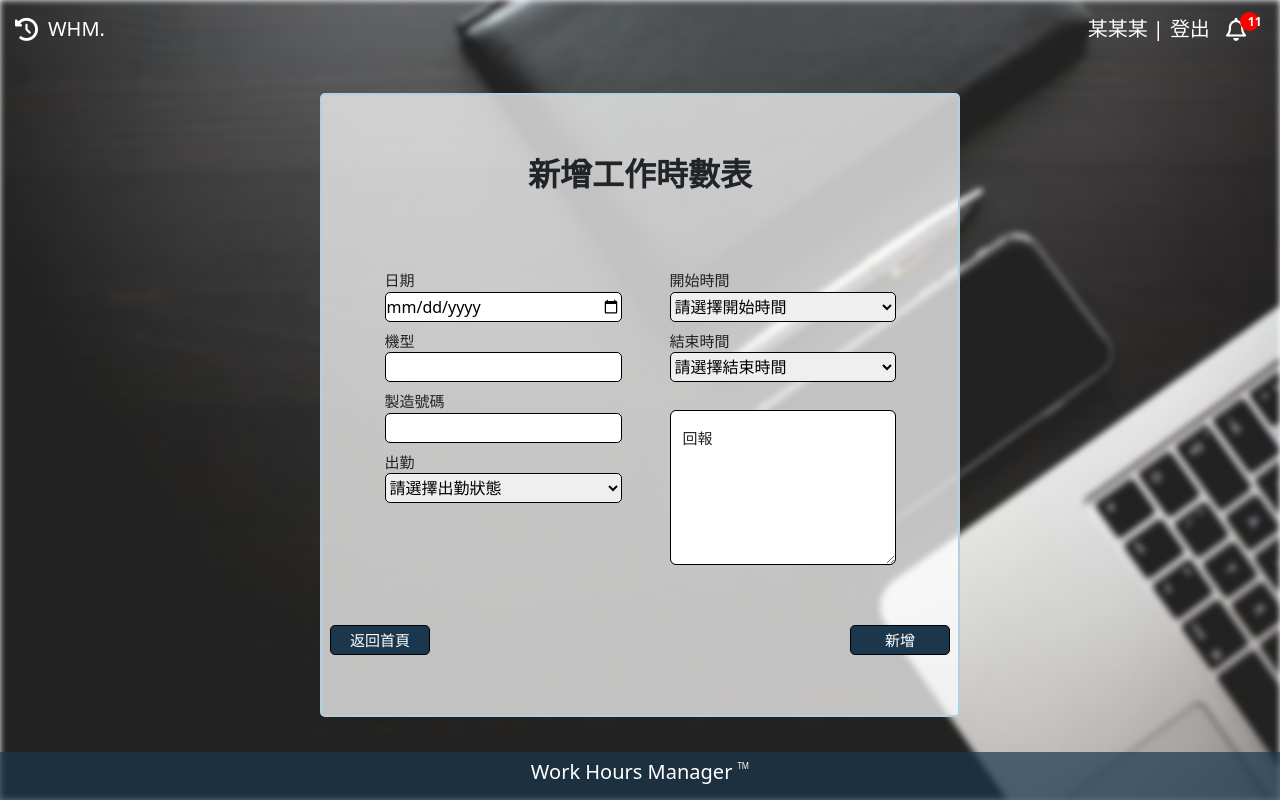
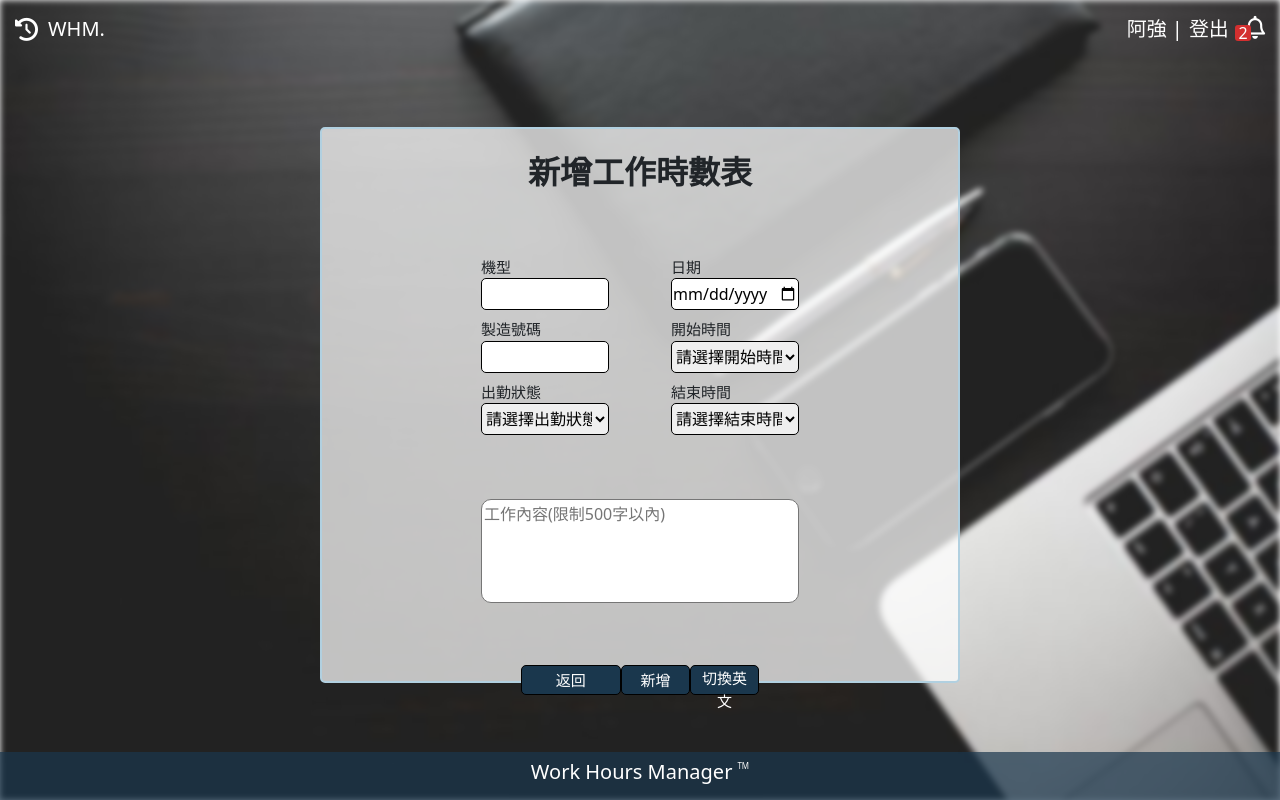
Before and after one commit to JaimeDeng/WorkHoursManagerFrontEnd, a Vue app: page /emploAddWorkInfo in a window 1280 px wide. Built offline with nearby package versions, Linux system fonts and the light colour scheme.

Commit message:
update:1.修改員工首頁 2.修改新增工時表 3.nav通知欄顯示新增

```diff
--- a/src/components/EmploAddWorkInfo.vue
+++ b/src/components/EmploAddWorkInfo.vue
@@ -1,152 +1,146 @@
 <script>
 import { RouterLink, RouterView } from 'vue-router'
+export default (await import('vue')).defineComponent({
+data() {
+  return{
+        addTitle:"新增工作時數表",
+        type:"機型",
+        caseNo:"製造號碼",
+        status:"出勤狀態",
+        selectStatus:"請選擇出勤狀態",
+        date:"日期",
+        satrtTime:"開始時間",
+        selectStartTime:"請選擇開始時間",
+        endTime:"結束時間",
+        selectEndTime:"請選擇結束時間",
+        back:"返回",
+        commit:"新增",
+        detailPlaceHolder:"工作內容(限制500字以內)",
+        changeLangBtn:"切換英文",
+        changeLang:false,
+
+        statusOptions:[
+        {label : "出勤" , value : "1"},
+        {label : "公假" , value : "2"},
+        {label : "病假" , value : "3"},
+        {label : "事假" , value : "4"},
+        {label : "特休" , value : "5"},
+        {label : "工傷" , value : "6"},
+        {label : "天災" , value : "7"}],
+        timeOptions:[]
+    }
+},
+methods: {
+    changeLanguage(){
+        if(this.changeLang === false){
+            this.addTitle = "New Timesheet";
+            this.type = "Type";
+            this.caseNo = "Case no";
+            this.status = "Attendance";
+            this.selectStatus = "Select attendence status";
+            this.date = "Date";
+            this.satrtTime = "Start time";
+            this.selectStartTime = "Select start time";
+            this.endTime = "End time";
+            this.selectEndTime = "Select end time";
+            this.back = "Back";
+            this.commit = "Commit";
+            this.changeLangBtn = "Chinese";
+            this.detailPlaceHolder = "Detail (Your space is limited to 500 characters)";
+            this.changeLang = true;
+        }else{
+            this.addTitle = "新增工作時數表";
+            this.type = "機型";
+            this.caseNo = "製造號碼";
+            this.status = "出勤狀態";
+            this.selectStatus = "請選擇出勤狀態";
+            this.date = "日期";
+            this.satrtTime = "開始時間";
+            this.selectStartTime = "請選擇開始時間";
+            this.endTime = "結束時間";
+            this.selectEndTime = "請選擇結束時間";
+            this.back = "返回";
+            this.commit = "新增";
+            this.changeLangBtn = "切換英文";
+            this.detailPlaceHolder = "工作內容(限制500字以內)";
+            this.changeLang = false;
+        }
+    }
+},
+mounted() {
+    //建構時間option
+    let time = "";
+    let hours = 0;
+    let minutes = "00";
+    let count = 1;
+    while(count < 50){
+        if(hours < 10){
+            time = "0" + hours.toString() + ":" + minutes;
+        }else{
+            time = hours.toString() + ":" + minutes;
+        }
+        if(minutes === "00"){
+            minutes = "30";
+        }else{
+            minutes = "00";
+        }
+        this.timeOptions.push({label : time , value : time});
+        if(count%2 === 0){
+            hours++;
+        }
+        count++;
+    }
+}
+})
 </script>
 <template>
     <div class="main">
         <div class="add">
-            <h4>新增工作時數表</h4>
+            <h4>{{ addTitle }}</h4>
             <!-- 填寫區 -->
             <div class="area1">
                 <!-- 左側填寫區 -->
                 <div class="info">
-                    <label for="date">日期</label>
-                    <input type="date" id="date">
-                    <label for="type">機型</label>
+                    <label for="type">{{ type }}</label>
                     <input type="text" id="type">
-                    <label for="productNum">製造號碼</label>
-                    <input type="text" id="productNum">
-                    <label for="">出勤</label>
+                    <label for="caseNo">{{ caseNo }}</label>
+                    <input type="text" id="caseNo">
+                    <label for="">{{ status }}</label>
                     <select>
-                        <option selected>請選擇出勤狀態</option>
-                        <option value="1">出勤</option>
-                        <option value="2">公假</option>
-                        <option value="3">病假</option>
-                        <option value="4">事假</option>
-                        <option value="5">特休</option>
-                        <option value="6">工傷</option>
-                        <option value="7">天災</option>
+                        <option selected>{{ selectStatus }}</option>
+                        <option v-for="(option , index) in statusOptions" :value="option.value" :key="index">{{option.label}}</option>
                     </select>
                 </div>
                 <!-- 右側填寫區 -->
-                <div class="detail">
-                    <label for="">開始時間</label>
-                    <select>
-                        <option selected>請選擇開始時間</option>
-                        <option value="1">00:00</option>
-                        <option value="2">00:30</option>
-                        <option value="3">01:00</option>
-                        <option value="4">01:30</option>
-                        <option value="5">02:00</option>
-                        <option value="6">02:30</option>
-                        <option value="7">03:00</option>
-                        <option value="8">03:30</option>
-                        <option value="9">04:00</option>
-                        <option value="10">04:30</option>
-                        <option value="11">05:00</option>
-                        <option value="12">05:30</option>
-                        <option value="13">06:00</option>
-                        <option value="14">06:30</option>
-                        <option value="15">07:00</option>
-                        <option value="16">07:30</option>
-                        <option value="17">08:00</option>
-                        <option value="18">08:30</option>
-                        <option value="19">09:00</option>
-                        <option value="20">09:30</option>
-                        <option value="21">10:00</option>
-                        <option value="22">10:30</option>
-                        <option value="23">11:00</option>
-                        <option value="24">11:30</option>
-                        <option value="25">12:00</option>
-                        <option value="26">12:30</option>
-                        <option value="27">13:00</option>
-                        <option value="28">13:30</option>
-                        <option value="29">14:00</option>
-                        <option value="1">14:30</option>
-                        <option value="2">15:00</option>
-                        <option value="3">15:30</option>
-                        <option value="4">16:00</option>
-                        <option value="5">16:30</option>
-                        <option value="6">17:00</option>
-                        <option value="7">17:30</option>
-                        <option value="8">18:00</option>
-                        <option value="9">18:30</option>
-                        <option value="10">19:00</option>
-                        <option value="11">19:30</option>
-                        <option value="12">20:00</option>
-                        <option value="13">20:30</option>
-                        <option value="14">21:00</option>
-                        <option value="15">21:30</option>
-                        <option value="16">22:00</option>
-                        <option value="17">22:30</option>
-                        <option value="18">23:00</option>
-                        <option value="19">23:30</option>
-                        <option value="20">24:00</option>
+                <div class="timeFrame">
+                    <label for="date">{{ date }}</label>
+                    <input type="date" id="date">
+                    <label for="startTime">{{ satrtTime }}</label>
+                    <select id="startTime">
+                        <option selected>{{ selectStartTime }}</option>
+                        <option v-for="(option , index) in timeOptions" :value="option.value" :key="index">{{option.label}}</option>
                     </select>
-                    <label for="">結束時間</label>
-                    <select>
-                        <option selected>請選擇結束時間</option>
-                        <option value="1">00:00</option>
-                        <option value="2">00:30</option>
-                        <option value="3">01:00</option>
-                        <option value="4">01:30</option>
-                        <option value="5">02:00</option>
-                        <option value="6">02:30</option>
-                        <option value="7">03:00</option>
-                        <option value="8">03:30</option>
-                        <option value="9">04:00</option>
-                        <option value="10">04:30</option>
-                        <option value="11">05:00</option>
-                        <option value="12">05:30</option>
-                        <option value="13">06:00</option>
-                        <option value="14">06:30</option>
-                        <option value="15">07:00</option>
-                        <option value="16">07:30</option>
-                        <option value="17">08:00</option>
-                        <option value="18">08:30</option>
-                        <option value="19">09:00</option>
-                        <option value="20">09:30</option>
-                        <option value="21">10:00</option>
-                        <option value="22">10:30</option>
-                        <option value="23">11:00</option>
-                        <option value="24">11:30</option>
-                        <option value="25">12:00</option>
-                        <option value="26">12:30</option>
-                        <option value="27">13:00</option>
-                        <option value="28">13:30</option>
-                        <option value="29">14:00</option>
-                        <option value="1">14:30</option>
-                        <option value="2">15:00</option>
-                        <option value="3">15:30</option>
-                        <option value="4">16:00</option>
-                        <option value="5">16:30</option>
-                        <option value="6">17:00</option>
-                        <option value="7">17:30</option>
-                        <option value="8">18:00</option>
-                        <option value="9">18:30</option>
-                        <option value="10">19:00</option>
-                        <option value="11">19:30</option>
-                        <option value="12">20:00</option>
-                        <option value="13">20:30</option>
-                        <option value="14">21:00</option>
-                        <option value="15">21:30</option>
-                        <option value="16">22:00</option>
-                        <option value="17">22:30</option>
-                        <option value="18">23:00</option>
-                        <option value="19">23:30</option>
-                        <option value="20">24:00</option>
+                    <label for="endTime">{{ endTime }}</label>
+                    <select id="endTime">
+                        <option selected>{{ selectEndTime }}</option>
+                        <option v-for="(option , index) in timeOptions" :value="option.value" :key="index">{{option.label}}</option>
                     </select>
-                    <div class="mes form-floating">
-                        <textarea class="mesarea form-control" placeholder="Leave a comment here" id="floatingTextarea2"
-                            style="height: 155px"></textarea>
-                        <label for="floatingTextarea2">回報</label>
-                    </div>
                 </div>
             </div>
+
+            <div class="detailFrame">
+                <div class="mes form-floating">
+                    <textarea maxlength="500" class="detail" name="detail" id="detail" :placeholder="detailPlaceHolder"></textarea>
+                </div>
+            </div>
+
             <!-- 底部按鈕 -->
             <div class="area2">
-                <RouterLink to="/employeeHome"><button type="button">返回首頁</button></RouterLink>
+                <RouterLink to="/employeeHome"><button type="button">{{ back }}</button></RouterLink>
 
-                <button type="button">新增</button>
+                <button type="button">{{ commit }}</button>
+
+                <button @click="changeLanguage" type="button">{{ changeLangBtn }}</button>
             </div>
         </div>
 
@@ -168,32 +162,34 @@ import { RouterLink, RouterView } from 'vue-router'
         border-radius: 5px;
         display: flex;
         flex-direction: column;
-        justify-content: space-evenly;
         align-items: center;
         width: 50%;
-        height: 90%;
+        height: 80%;
         h4{
+            margin-top: 3vh;
             font-size: 32px;
             font-weight: bold;
         }
 
         .area1 {
+            position: relative;
             display: flex;
             justify-content: center;
-            width: 100%;
-            margin-top: 8px;
+            justify-content: space-between;
+            width: 50%;
+            margin: 7vh auto;
 
             .info {
                 display: flex;
                 flex-direction: column;
                 justify-content: flex-start;
-                margin-right: 48px;
                 label{
                     font-size: 15px;
                 }
                 input,
                 select {
-                    height: 30px;
+                    height: 4vh;
+                    width: 10vw;
                     margin-bottom: 8px;
                     border-radius: 5px;
                     border:1px solid #000;
@@ -202,7 +198,7 @@ import { RouterLink, RouterView } from 'vue-router'
 
             }
 
-            .detail {
+            .timeFrame {
                 display: flex;
                 flex-direction: column;
                 label{
@@ -211,28 +207,35 @@ import { RouterLink, RouterView } from 'vue-router'
 
                 input,select {
                     margin-bottom: 8px;
-                    height: 30px;
+                    height: 4vh;
+                    width: 10vw;
                     border-radius: 5px;
                     border:1px solid #000;
 
                 }
+            }
+        }
 
-                .mes {
-                    margin-top: 20px;
-                    .mesarea {
-                        box-shadow: none;
-                        border-color:#000;
-                    }
+        .detailFrame{
+            position: relative;
+            width: 50%;
+            .detail{
+                height: 13vh;
+                width: 100%;
+                border-radius: 10px;
+                resize: none;
+                margin: auto;
+                overflow: auto;
 
-                }
             }
         }
 
         .area2 {
             display: flex;
             justify-content: space-between;
-            width: 100%;
+            width: 40%;
             padding: 0 8px;
+            margin-top: 7vh;
 
             button {
                 background: rgb(26, 55, 77);
--- a/src/components/Navbar.vue
+++ b/src/components/Navbar.vue
@@ -2,9 +2,52 @@
 export default {
     data() {
         return {
-            notificationCount: 11
+            name: "阿強",   //員工名
+            pendingApproveNum: 1,   //待審表單數量
+            notificationBtnIsClick: false,  //是否按下通知按鈕
+            hasAnyPendingApprove: false,    //是否有任何待審表單
+            notificationNum:0   //通知數量
         };
-    }
+    },
+
+    methods: {
+        //監看通知鈴鐺按鈕是否被點擊
+        clickNotificationBtn(){
+            this.notificationBtnIsClick = !this.notificationBtnIsClick;
+        },
+        //檢查待審工時表
+        checkPendingApprove(){
+            if(this.pendingApproveNum > 0){
+                this.hasAnyPendingApprove = true;
+            }
+        },
+        //添加點擊其他地方關閉通知列表的動作
+        addCloseNotifyList(){
+            let notification = document.getElementById("bell fa-regular fa-bell")
+            let notificationList = document.getElementById("list-group")
+            window.addEventListener("click" , (event) => {
+                console.log(event.target)
+                if(event.target != notificationList && !notificationList.contains(event.target) && event.target != notification){
+                    if(this.notificationBtnIsClick === true){
+                        this.notificationBtnIsClick = false;
+                    }
+                }
+            })
+        },
+        //計算有多少通知
+        calculateNotificationNum(){
+            let listGroup = document.getElementById("list-group");
+            let notifications = listGroup.querySelectorAll(".list-group-item");
+            this.notificationNum = notifications.length;
+            console.log(notifications)
+        }
+    },
+
+    mounted() {
+        this.checkPendingApprove();
+        this.addCloseNotifyList();
+        this.calculateNotificationNum();
+    },
 };
 </script>
 
@@ -20,10 +63,26 @@ export default {
 
             </div>
             <div class="right">
-                <h3>某某某 |<RouterLink to="/login"><button class="btnback" type="button">登出</button></RouterLink></h3>
-                <i class="bell fa-regular fa-bell"></i>
-                <div class="badge" :style="{ display: notificationCount > 0 ? 'block' : 'none' }">
-                    <span v-if="notificationCount > 0" class="notification-badge">{{ notificationCount }}</span>
+                <div class="rightTopFrame">
+                    <h3>{{ name }} |<RouterLink to="/login"><button class="btnback" type="button">登出</button></RouterLink></h3>
+                    <button @click="clickNotificationBtn" type="button" class="notification" id="notification">
+                        <i id="bell fa-regular fa-bell" class="bell fa-regular fa-bell"></i>
+                        <div :style="{ visibility: hasAnyPendingApprove ? 'visible' : 'hidden' }" class="notifyIcon">{{ notificationNum }}</div>
+                    </button>
+                    <div :style="{ opacity: notificationBtnIsClick ? '1' : '0' }" id="list-group" class="list-group">
+                        <RouterLink to="/ManaCheckDaily" id="list-group-item list-group-item-action" class="list-group-item list-group-item-action">
+                            <div class="d-flex w-100 justify-content-between">
+                            <h5 class="mb-1">待審核通知</h5>
+                            </div>
+                            <p class="mb-1">您有 {{ pendingApproveNum }} 筆工時表待審核</p>
+                        </RouterLink>
+                        <RouterLink to="/ManaCheckDaily" id="list-group-item list-group-item-action" class="list-group-item list-group-item-action">
+                            <div class="d-flex w-100 justify-content-between">
+                            <h5 class="mb-1">待審核通知</h5>
+                            </div>
+                            <p class="mb-1">您有 {{ pendingApproveNum }} 筆工時表待審核</p>
+                        </RouterLink>
+                    </div>
                 </div>
             </div>
 
@@ -63,8 +122,10 @@ export default {
             display: flex;
             align-items: center;
             margin-right: 15px;
+            position: relative;
 
             i {
+                display: inline-block;
                 margin-left: 10px;
                 font-size: 23px;
                 color: white;
@@ -78,6 +139,40 @@ export default {
                 &:active {
                     transform: scale(0.95);
                 }
+            }
+
+            .rightTopFrame{
+                width: max-content;
+                h3{
+                    display: inline-block;
+                }
+                .notification{
+                    position: relative;
+                    text-align: center;
+                    line-height: 1rem;
+                    padding: 0;
+                    z-index: 0;
+
+                    .notifyIcon{
+                        height: 1rem;
+                        width: 1rem;
+                        background-color: rgb(211, 47, 47);
+                        border-radius: 3px;
+                        position: absolute;
+                        left: 1%;
+                        bottom: -10%;
+                        z-index: 1;
+                        visibility: hidden;
+                        pointer-events: none;
+                    }
+                }
+            }
+
+            .list-group{
+                position: absolute;
+                right: 5%;
+                width: 15vw;
+                transition: 0.3s;
             }
 
             .badge {
--- a/src/router/index.js
+++ b/src/router/index.js
@@ -5,6 +5,7 @@ import EmploAddWorkInfo from "../components/EmploAddWorkInfo.vue"
 import Login from "../components/Login.vue"
 import EmploChangePsd from "../components/EmploChangePsd.vue"
 import EmploCheckDailyTime from "../components/EmploCheckDailyTime.vue"
+import ManaCheckDaily from "../components/ManaCheckDaily.vue"
 const router = createRouter({
   history: createWebHistory(import.meta.env.BASE_URL),
   routes: [
@@ -40,6 +41,11 @@ const router = createRouter({
       path: '/emploCheckDailyTime',
       name: 'EmploCheckDailyTime',  //盡量跟檔案名稱相同
       component: EmploCheckDailyTime
+    },
+    { //主管審核下屬工時表頁面
+      path: '/ManaCheckDaily',
+      name: 'ManaCheckDaily',  //盡量跟檔案名稱相同
+      component: ManaCheckDaily
     }
   ]
 })
```
Also changed, not shown: src/components/EmployeeHome.vue (+39 -3 lines).
